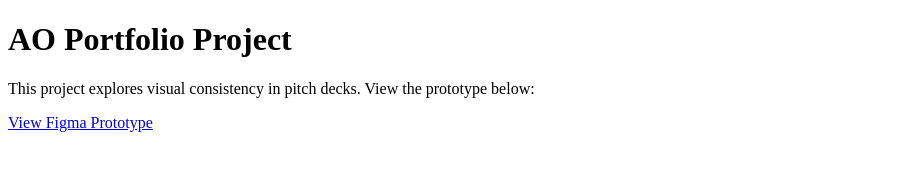
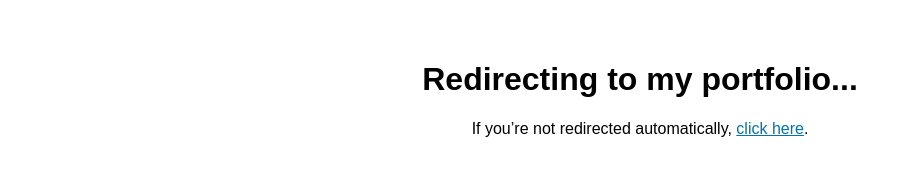
Before and after one commit to Asami0309/ao-portfolio-featured, a plain HTML site: page index.html in a window 1280 px wide. Shown: the whole page, without its empty margins (0-911 px from the left). Drawn offline with Linux system fonts and the light colour scheme.

Commit message:
Update index.html

```diff
--- a/index.html
+++ b/index.html
@@ -1,21 +1,31 @@
 <!DOCTYPE html>
-<html lang="en" prefix="og: https://ogp.me/ns#">
+<html lang="en">
 <head>
   <meta charset="UTF-8" />
-    <title>AO Portfolio Project</title>
-    <meta name="title" content="AO Portfolio Project" />
-    <meta property="og:title" content="AO Portfolio Project" />
+  <meta http-equiv="refresh" content="3;url=https://your-figma-url" />
+  <meta name="viewport" content="width=device-width, initial-scale=1.0" />
+  <title>Redirecting to Portfolio</title>
+
+  <!-- Open Graph meta tags for LinkedIn -->
+  <meta property="og:title" content="AO's Portfolio Redirect" />
+  <meta property="og:description" content="Jumping to my Figma-based portfolio page. This page is only here to ensure LinkedIn displays it properly." />
+  <meta property="og:url" content="https://your-username.github.io/your-repo/" />
+  <meta property="og:image" content="https://your-username.github.io/your-repo/assets/og-image.jpg" />
   <meta property="og:type" content="website" />
-    <meta property="og:url" content="https://あなたのユーザー名.github.io/ao-portfolio-featured/" />
-    <meta property="og:image" content="https://あなたのユーザー名.github.io/ao-portfolio-featured/og-image.jpg" />
-    <meta property="og:description" content="A concept design exploring pitch deck clarity and visual coherence." />
-    <meta name="viewport" content="width=device-width, initial-scale=1.0" />
+
+  <style>
+    body {
+      font-family: sans-serif;
+      text-align: center;
+      padding: 2em;
+    }
+    a {
+      color: #0073b1;
+    }
+  </style>
 </head>
 <body>
-    <h1>AO Portfolio Project</h1>
-    <p>This project explores visual consistency in pitch decks. View the prototype below:</p>
-    <a href="https://www.figma.com/proto/jPhvyEd4KpFRHsAZ1UcQdz/AO-portfolio?page-id=1133%3A28528&node-id=1374-4472&viewport=-11369%2C663%2C0.44&t=AoMSm4tlve69eTrx-1&scaling=min-zoom&content-scaling=fixed&starting-point-node-id=1374%3A4472" target="_blank">
-      View Figma Prototype
-    </a>
+  <h1>Redirecting to my portfolio...</h1>
+  <p>If you’re not redirected automatically, <a href="https://your-figma-url">click here</a>.</p>
 </body>
 </html>
```
Lines whose indentation alone changed are shown as unchanged.
